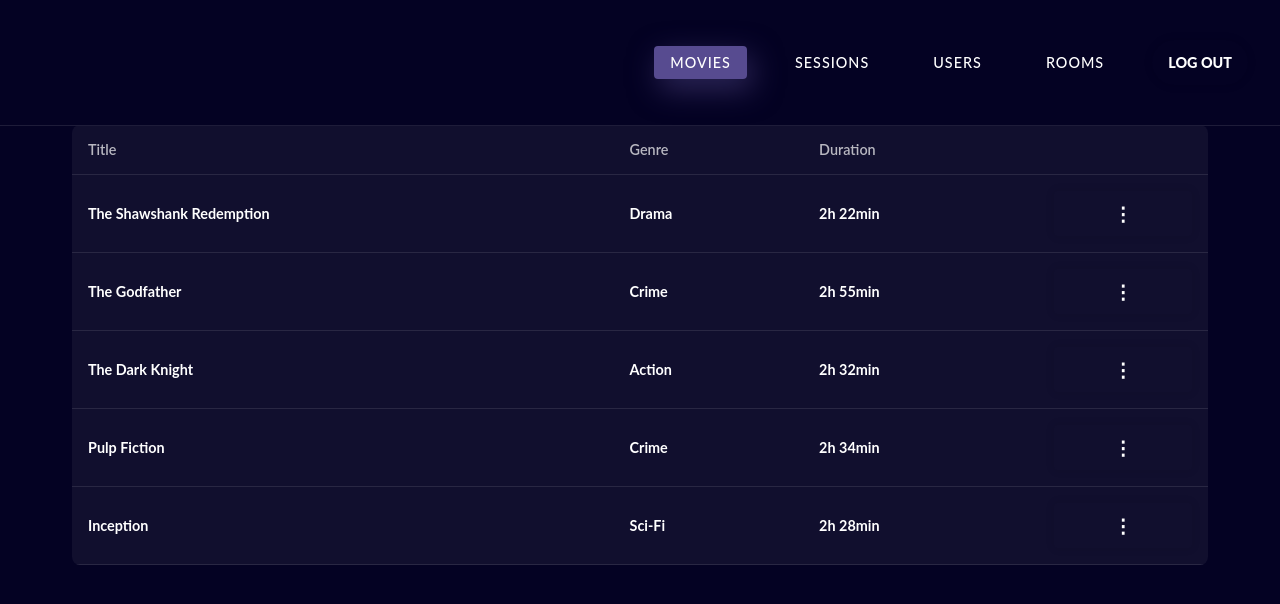
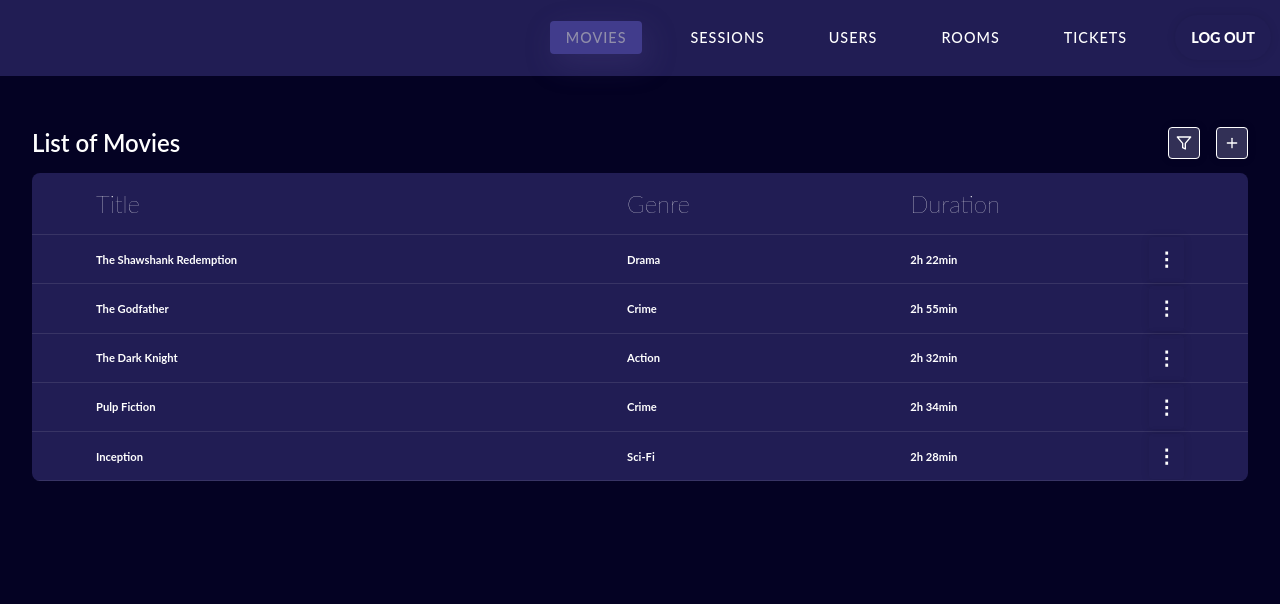
Before and after one commit to natashkasemenova/screenify, a React (Create React App) app: page /movies in a window 1280 px wide. Shown: the top 604 px of the page. Built offline with nearby package versions, Linux system fonts and the light colour scheme; no server answers; sample sign-in values are in the browser's storage.

Commit message:
Movies changed

```diff
--- a/src/components/Movies.css
+++ b/src/components/Movies.css
@@ -8,9 +8,9 @@
     display: flex;
     justify-content: space-between;
     align-items: center;
-    padding: 1rem 2rem;
-    background-color: #040223;
-    border-bottom: 1px solid rgba(255, 255, 255, 0.1);
+    padding: 1px;
+    background-color: #211D54;
+
 }
 
 .nav-logo span {
@@ -26,6 +26,8 @@
     gap: 2rem;
     list-style: none;
     align-items: center;
+    font-size: 0.7rem;
+    padding: 0.2rem 0.5rem;
 }
 
 .nav-links a {
@@ -38,7 +40,8 @@
 }
 
 .nav-links a.active {
-    background-color: rgb(87, 75, 144);
+    background-color: #635CC3;
+    opacity: 0.5;
     box-shadow: 5px 10px 30px rgba(87, 75, 144, 0.5);
 }
 
@@ -53,15 +56,15 @@
 
 .content {
     padding: 2rem;
-    max-width: 1200px;
+    max-width: 1570px;
     margin: 0 auto;
 }
 
 .movies-header {
     display: flex;
+    margin-top: 5rem;
     justify-content: space-between;
     align-items: center;
-    margin-bottom: 2rem;
 }
 
 .movies-header h1 {
@@ -75,45 +78,55 @@
 }
 
 .icon-button {
-    background: none;
-    border: none;
+    width: 2rem;
+    height: 2rem;
+    background: #323056;
+    border: 1.5px solid rgb(255, 255, 255);
+    border-radius: 4px;
     color: #ffffff;
     cursor: pointer;
-    font-size: 1.2rem;
-    padding: 0.5rem;
-    border-radius: 4px;
+    font-size: 1rem;
+    display: flex;
+    justify-content: center;
+    align-items: center;
     transition: all 0.3s ease;
 }
 
 .icon-button:hover {
-    background-color: rgba(255, 255, 255, 0.1);
+    background-color: #635CC3;
+    opacity: 0.5;
+
 }
 
 .movies-table {
-    background-color: rgba(255, 255, 255, 0.05);
+    background-color: #211D54;
     border-radius: 8px;
     overflow: hidden;
+
+
 }
 
 table {
     width: 100%;
     border-collapse: collapse;
+
 }
 
 th, td {
-    padding: 1rem;
+    padding: 0.1rem 4rem;
     text-align: left;
     border-bottom: 1px solid rgba(255, 255, 255, 0.1);
+    min-width: 150px;
 }
 
 th {
-    font-weight: 600;
-    color: rgba(255, 255, 255, 0.7);
-    font-size: 0.9rem;
+    font-weight: 150;
+    color: rgb(255, 255, 255);
+    padding: 1rem 4rem;
 }
 
 td {
-    font-size: 0.9rem;
+    font-size: 0.7rem;
 }
 
 tr:hover {
@@ -132,7 +145,8 @@ tr:hover {
 }
 
 .more-button:hover {
-    background-color: rgba(255, 255, 255, 0.1);
+    background-color: #635CC3;
+    opacity: 0.5;
 }
 
 .loading {
@@ -143,3 +157,23 @@ tr:hover {
     color: #ffffff;
     font-size: 1.2rem;
 }
+
+th:nth-child(1),
+td:nth-child(1) {
+    width: 50%;
+}
+
+th:nth-child(2),
+td:nth-child(2) {
+    width: 25%;
+}
+
+th:nth-child(3),
+td:nth-child(3) {
+    width: 20%;
+}
+
+th:nth-child(4),
+td:nth-child(4) {
+    width: 5%;
+}
--- a/src/components/Movies.jsx
+++ b/src/components/Movies.jsx
@@ -128,6 +128,7 @@ const Movies = () => {
                     <li><a href="/sessions">Sessions</a></li>
                     <li><a href="/users">Users</a></li>
                     <li><a href="/rooms">Rooms</a></li>
+                    <li><a href="/tickets">Tickets</a></li>
                     <li><button onClick={handleLogout} className="logout-btn">LOG OUT</button></li>
                 </ul>
             </nav>
```
